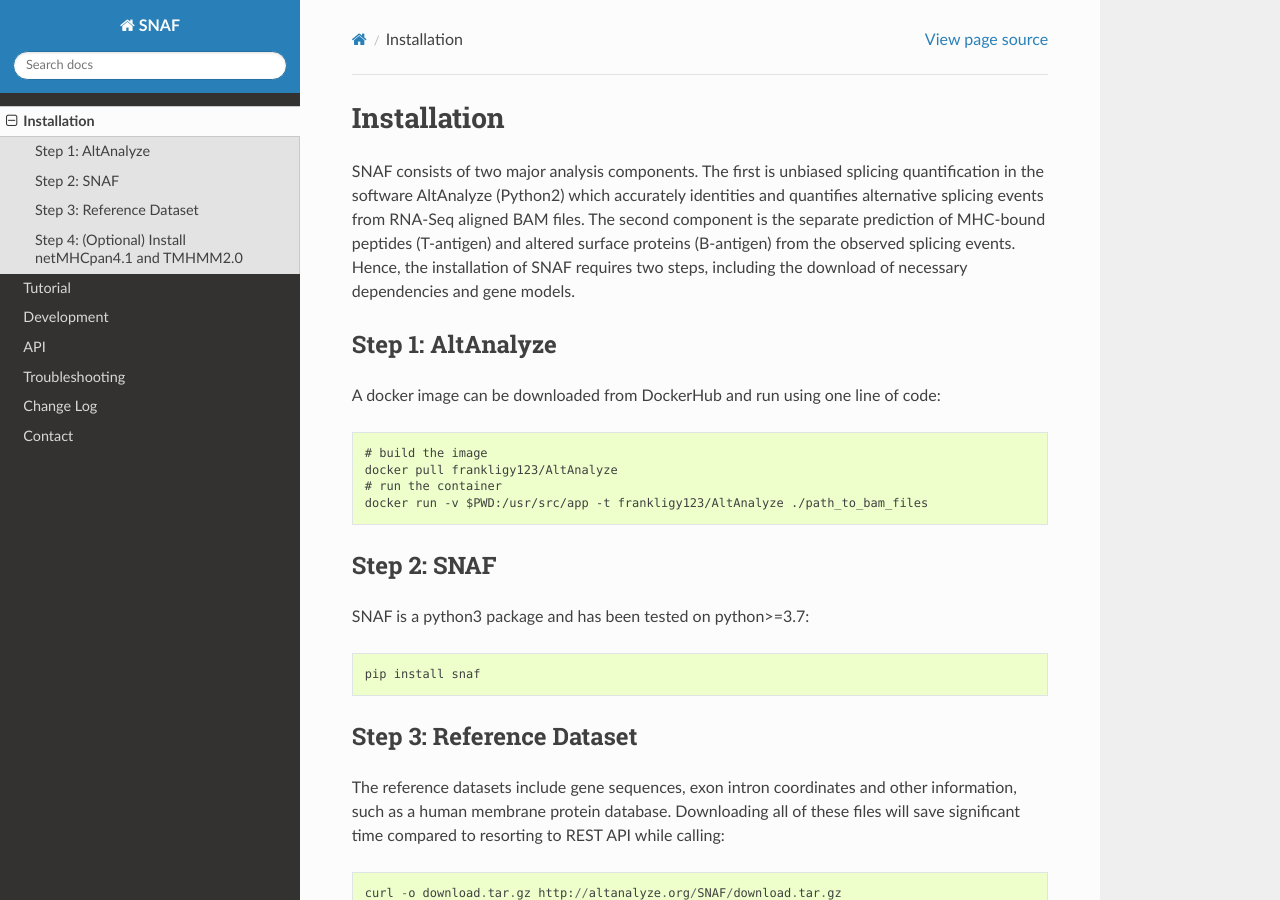
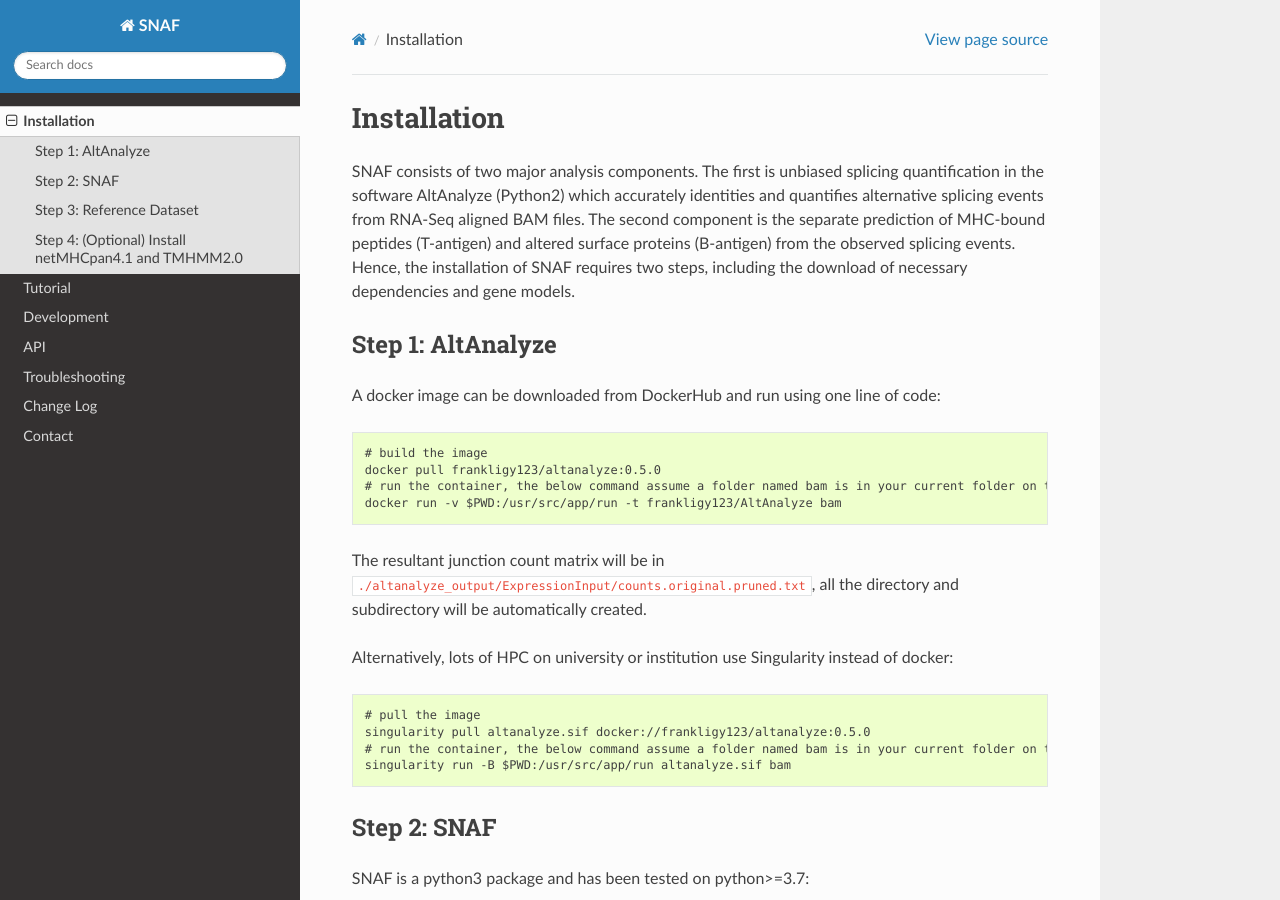
Before and after one commit to frankligy/SNAF, a Sphinx documentation site: the page built from docs/installation.rst, in a window 1280 px wide and 900 px high. Built offline with Sphinx 7.4.7 and the Read the Docs theme 2.0.0, drawn with Linux system fonts in a browser that asks for light colours.

Commit message:
get step1 almost done

```diff
--- a/docs/installation.rst
+++ b/docs/installation.rst
@@ -11,9 +11,19 @@ Step 1: AltAnalyze
 A docker image can be downloaded from DockerHub and run using one line of code::
 
     # build the image
-    docker pull frankligy123/AltAnalyze
-    # run the container
-    docker run -v $PWD:/usr/src/app -t frankligy123/AltAnalyze ./path_to_bam_files
+    docker pull frankligy123/altanalyze:0.5.0
+    # run the container, the below command assume a folder named bam is in your current folder on the host machine
+    docker run -v $PWD:/usr/src/app/run -t frankligy123/AltAnalyze bam
+
+The resultant junction count matrix will be in ``./altanalyze_output/ExpressionInput/counts.original.pruned.txt``, all the directory and subdirectory
+will be automatically created.
+
+Alternatively, lots of HPC on university or institution use Singularity instead of docker::
+
+    # pull the image
+    singularity pull altanalyze.sif docker://frankligy123/altanalyze:0.5.0
+    # run the container, the below command assume a folder named bam is in your current folder on the host machine
+    singularity run -B $PWD:/usr/src/app/run altanalyze.sif bam
 
 
 Step 2: SNAF
--- a/docs/tutorial.rst
+++ b/docs/tutorial.rst
@@ -19,9 +19,10 @@ Running AltAnalyze to identify alternative splicing events
 -----------------------------------------------------------
 
 The analysis starts with a group of bam files, with each BAM corresponding to single patient sample. For example, if you have all the bam files stored in ``/user/ligk2e/bam``,
-the full path to the folder is the only command you need to run in this step::
+the full path to the folder is the only command you need to run in this step (See Installation for more detail)::
 
-    docker run -v $PWD:/usr/src/app -t frankligy123/AltAnalyze /user/ligk2e/bam
+    # run the container, the below command assume a folder named bam is in your current folder on the host machine
+    docker run -v $PWD:/usr/src/app/run -t frankligy123/AltAnalyze bam
 
 The output of this step contains different useful readouts, including splicing junction quantification, splicing event quantification and gene expression, but the most important output that will be used
 in the following step is the junction count matrix. Let us take a look at a subsampled junction count matrix, each row represent a splicing junction
```
Also changed, not shown: 1 other file.
